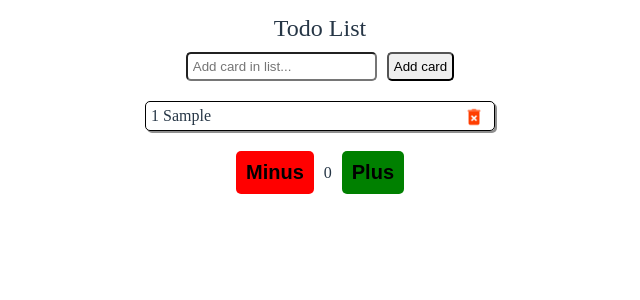
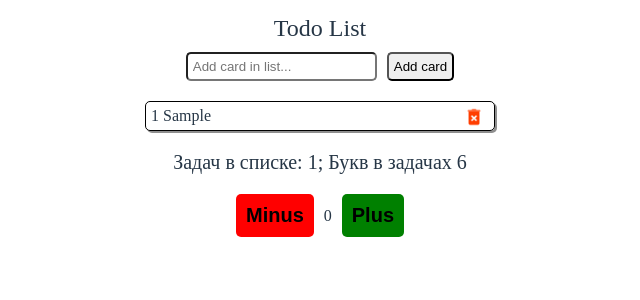
Before and after one commit to andrykote/initial, a Vue app: page / in a window 1280 px wide. Both pictures are taken after typing "Sample" into the empty fields and a click on the button "Add card". Shown: the top 300 px of the page, without its empty margins (320-960 px from the left). Built offline with nearby package versions, Linux system fonts and the light colour scheme.

Commit message:
add: 1. if else construction

```diff
--- a/src/components/Todo.vue
+++ b/src/components/Todo.vue
@@ -6,9 +6,8 @@
       class="input base"
       type="text"
       :placeholder="inputPlaceholder"
-      @input="getInputValue"
       @keypress.enter="createCard"
-      :value="inputValue"
+      v-model="inputValue"
     />
     <button @click="createCard" class="input-btn base">Add card</button>
     <ul class="list">
@@ -23,6 +22,11 @@
       </li>
     </ul>
   </div>
+  <div class="howItems">
+      <p v-if="dataList.length === 0"> Список задач пуст</p>
+      <p v-else>  Задач в списке: {{dataList.length}}; Букв в задачах {{howLetters}}</p>
+  </div>
+
 </template>
 
 <script>
@@ -36,10 +40,6 @@ export default {
     };
   },
   methods: {
-    getInputValue(event) {
-      this.inputValue = event.target.value;
-    },
-
     createCard() {
       if (this.inputValue === "") return false;
       this.dataList.push(this.inputValue);
@@ -50,6 +50,13 @@ export default {
       this.dataList.splice(index, 1)
     },
 
+  },
+  computed : {
+    howLetters() {
+    let result = 0;
+     this.dataList.forEach(item => result += item.length)
+     return result
+    }
   },
 };
 </script>
@@ -126,4 +133,12 @@ export default {
     }
   }
 }
+
+.howItems {
+  margin-bottom: 20px;
+
+  p {
+    font-size: 20px;
+  }
+}
 </style>
--- a/src/main.js
+++ b/src/main.js
@@ -8,15 +8,33 @@ createApp(App).mount('#app')
 // console.log(testArr);
 
 
-let obj = {
-    key: 'PIka',
-    secKey: 'Boo',
-    thrKey: ' ',
-    k4: ' is',
-    k5: ' a',
-    k6: true,
-    k7: 0,
+// let obj = {
+//     key: 'PIka',
+//     secKey: 'Boo',
+//     thrKey: ' ',
+//     k4: ' is',
+//     k5: ' a',
+//     k6: true,
+//     k7: 0,
 
-};
+//     set getMaxSeven(arr) {
+//         Array.isArray(arr) ? this.k7 = Math.max(...arr) : null
 
-console.log(obj);
+//     },
+
+// };
+
+// obj.getMaxSeven = [1,2,3,4,5,6,7,8, 1234897, 99999999]
+// console.log(obj.k7);
+
+// fetch('https://boiling-refuge-66454.herokuapp.com/images')
+//     .then(data => data.json())
+//     .then(result => result.forEach(item => createImg(item)))
+
+
+// function createImg(item) {
+
+//     document.body.insertAdjacentHTML('beforeend', `
+//         <img src="${item.url}">
+//     `)
+// }
```
